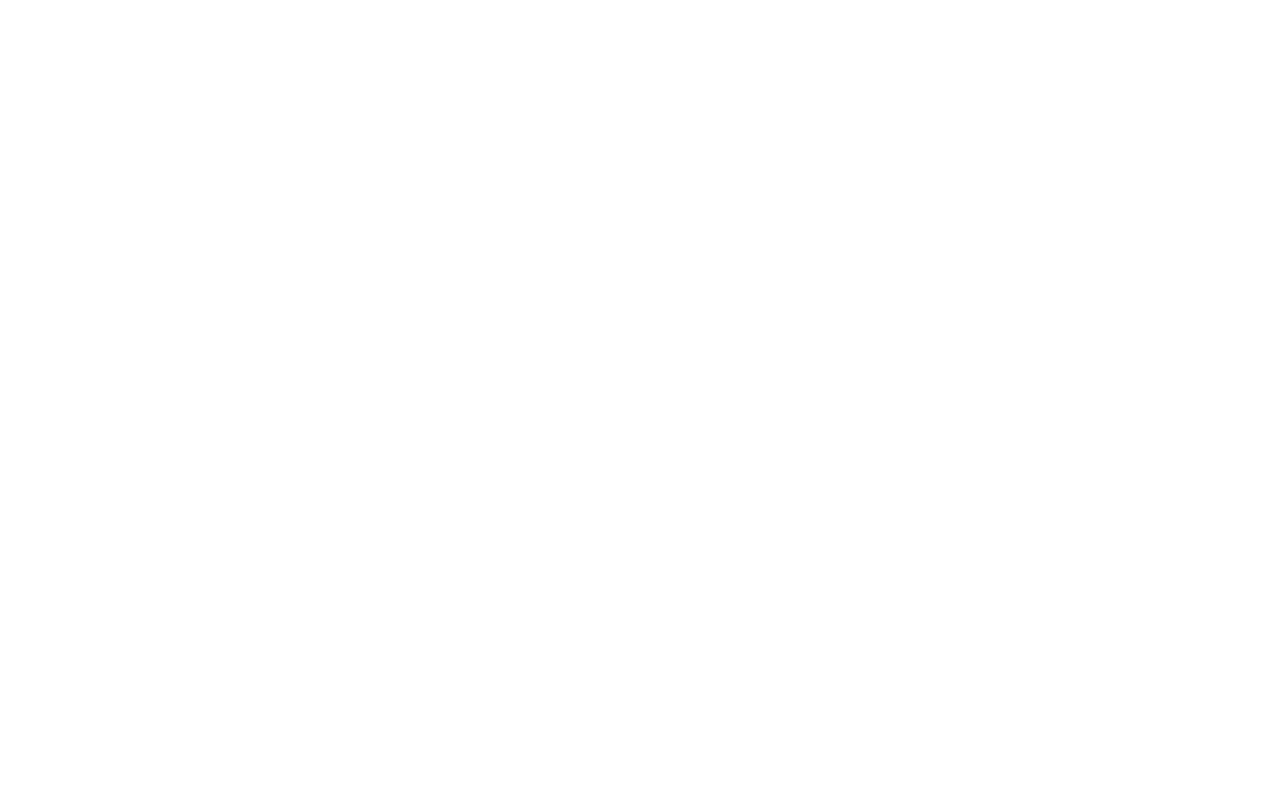
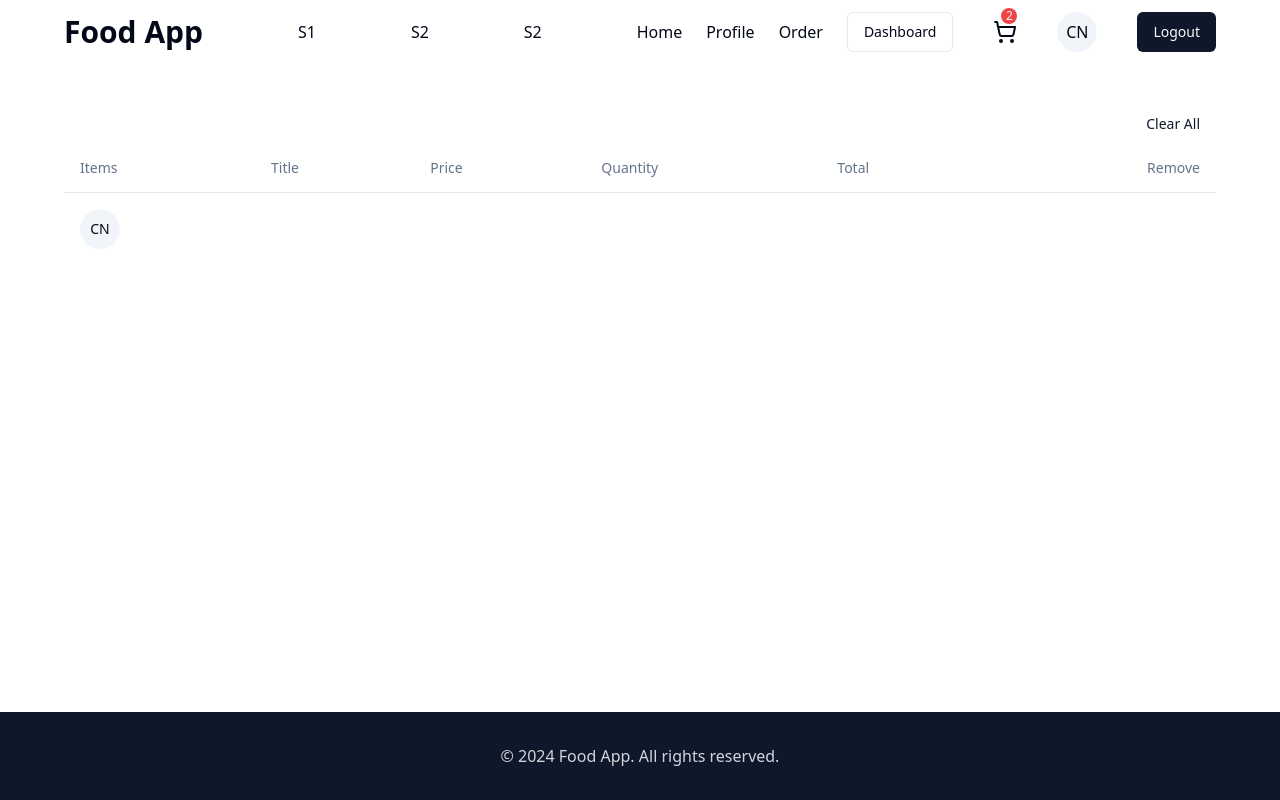
Before and after one commit to Mohd-Arzaid/food-app, a React (Vite) app in the folder frontend/: page /cart in a window 1280 px wide. Before the commit this address had no page. Built offline with nearby package versions, Linux system fonts and the light colour scheme.

Commit message:
making cart

```diff
--- a/frontend/src/App.jsx
+++ b/frontend/src/App.jsx
@@ -9,6 +9,7 @@
 import Profile from "./components/manual/Profile";
 import SearchPage from "./components/manual/SearchPage";
 import RestaurantDetail from "./components/manual/RestaurantDetail";
+import Cart from "./components/manual/Cart";
 
 function App() {
   return (
@@ -26,6 +27,7 @@
         <Route path="/profile" element={<Profile />} />
         <Route path="/search/:text" element={<SearchPage />} />
         <Route path="/restaurant/:id" element={<RestaurantDetail />} />
+        <Route path="/cart" element={<Cart />} />
 
       </Route>
     </Routes>
--- a/frontend/src/common/Navbar.jsx
+++ b/frontend/src/common/Navbar.jsx
@@ -35,10 +35,13 @@
     <nav className="max-w-[90%] m-auto py-1 ">
       <section className="flex w-full h-14 justify-between items-center">
         <Link to="/">
-          <h1 className="font-bold md:font-extrabold text-2xl md:text-3xl">Food App</h1>
+          <h1 className="font-bold md:font-extrabold text-2xl md:text-3xl">
+            Food App
+          </h1>
         </Link>
-        <Link to="/search/asj">S1</Link>
-        <Link to="/restaurant/33">S2</Link>
+        <Link to="/login">S1</Link>
+        <Link to="/signup">S2</Link>
+        <Link to="/verify-email">S2</Link>
 
         <div className="hidden md:flex items-center gap-10">
           <div className="flex items-center gap-6">
@@ -140,7 +143,6 @@
             <span>Cart (0)</span>
           </Link>
 
-
           <Link
             to="/admin/menu"
             className="flex items-center gap-4 hover:bg-gray-200 px-3 py-2 rounded-lg cursor-pointer hover:text-gray-900 font-medium"
--- /dev/null
+++ b/frontend/src/components/manual/Cart.jsx
@@ -0,0 +1,40 @@
+import { Avatar, AvatarFallback, AvatarImage } from "../ui/avatar";
+import { Button } from "../ui/button";
+import { Table, TableBody, TableCell, TableHead, TableHeader, TableRow } from "../ui/table";
+
+const Cart = () => {
+  return (
+    <div className="flex flex-col max-w-[90%] mx-auto my-7 md:my-10 ">
+      <div className="flex justify-end">
+        <Button variant="link">Clear All</Button>
+      </div>
+
+      <Table>
+      <TableHeader>
+          <TableRow>
+            <TableHead>Items</TableHead>
+            <TableHead>Title</TableHead>
+            <TableHead>Price</TableHead>
+            <TableHead>Quantity</TableHead>
+            <TableHead>Total</TableHead>
+            <TableHead className="text-right">Remove</TableHead>
+          </TableRow>
+        </TableHeader>
+
+        <TableBody>
+        <TableRow>
+        <TableCell>
+        <Avatar>
+                  <AvatarImage  alt="" />
+                  <AvatarFallback>CN</AvatarFallback>
+                </Avatar>
+        </TableCell>
+        </TableRow>
+
+        </TableBody>
+      </Table>
+    </div>
+  );
+};
+
+export default Cart;
--- /dev/null
+++ b/frontend/src/components/ui/table.jsx
@@ -0,0 +1,83 @@
+import * as React from "react"
+
+import { cn } from "@/lib/utils"
+
+const Table = React.forwardRef(({ className, ...props }, ref) => (
+  <div className="relative w-full overflow-auto">
+    <table
+      ref={ref}
+      className={cn("w-full caption-bottom text-sm", className)}
+      {...props} />
+  </div>
+))
+Table.displayName = "Table"
+
+const TableHeader = React.forwardRef(({ className, ...props }, ref) => (
+  <thead ref={ref} className={cn("[&_tr]:border-b", className)} {...props} />
+))
+TableHeader.displayName = "TableHeader"
+
+const TableBody = React.forwardRef(({ className, ...props }, ref) => (
+  <tbody
+    ref={ref}
+    className={cn("[&_tr:last-child]:border-0", className)}
+    {...props} />
+))
+TableBody.displayName = "TableBody"
+
+const TableFooter = React.forwardRef(({ className, ...props }, ref) => (
+  <tfoot
+    ref={ref}
+    className={cn("border-t bg-muted/50 font-medium [&>tr]:last:border-b-0", className)}
+    {...props} />
+))
+TableFooter.displayName = "TableFooter"
+
+const TableRow = React.forwardRef(({ className, ...props }, ref) => (
+  <tr
+    ref={ref}
+    className={cn(
+      "border-b transition-colors hover:bg-muted/50 data-[state=selected]:bg-muted",
+      className
+    )}
+    {...props} />
+))
+TableRow.displayName = "TableRow"
+
+const TableHead = React.forwardRef(({ className, ...props }, ref) => (
+  <th
+    ref={ref}
+    className={cn(
+      "h-12 px-4 text-left align-middle font-medium text-muted-foreground [&:has([role=checkbox])]:pr-0",
+      className
+    )}
+    {...props} />
+))
+TableHead.displayName = "TableHead"
+
+const TableCell = React.forwardRef(({ className, ...props }, ref) => (
+  <td
+    ref={ref}
+    className={cn("p-4 align-middle [&:has([role=checkbox])]:pr-0", className)}
+    {...props} />
+))
+TableCell.displayName = "TableCell"
+
+const TableCaption = React.forwardRef(({ className, ...props }, ref) => (
+  <caption
+    ref={ref}
+    className={cn("mt-4 text-sm text-muted-foreground", className)}
+    {...props} />
+))
+TableCaption.displayName = "TableCaption"
+
+export {
+  Table,
+  TableHeader,
+  TableBody,
+  TableFooter,
+  TableHead,
+  TableRow,
+  TableCell,
+  TableCaption,
+}
```
